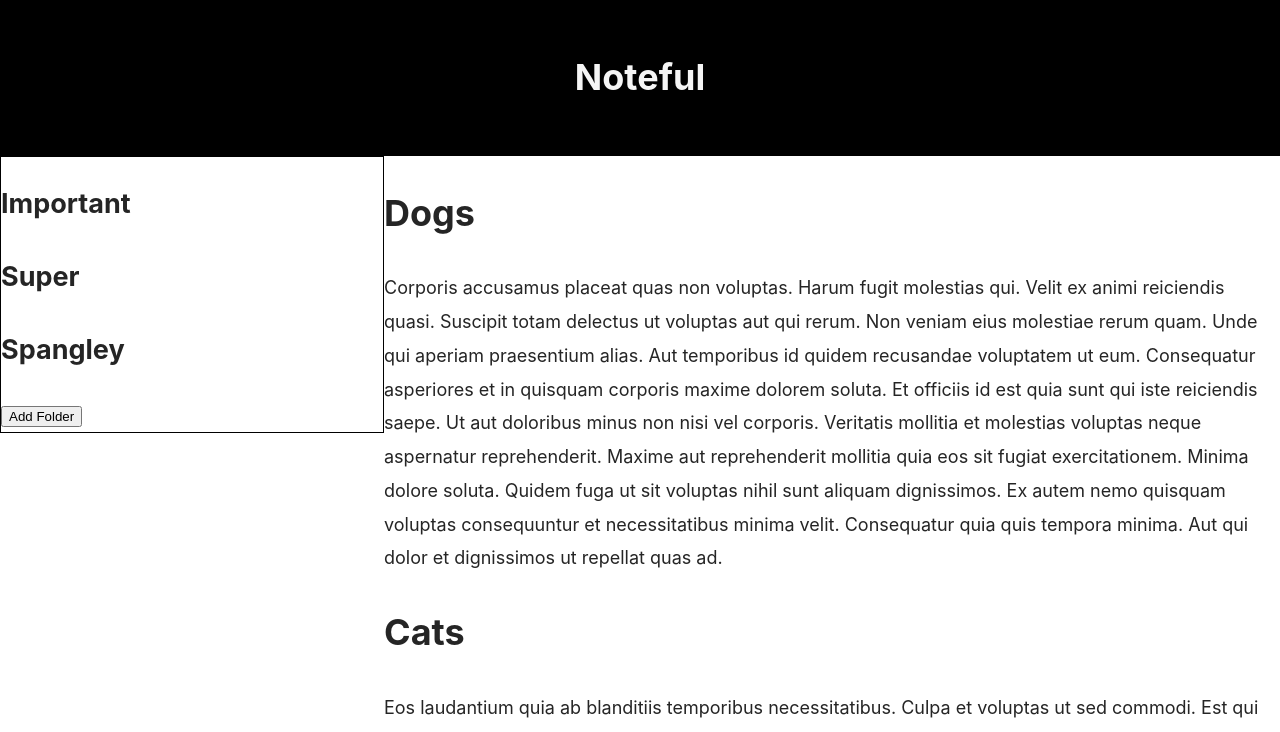
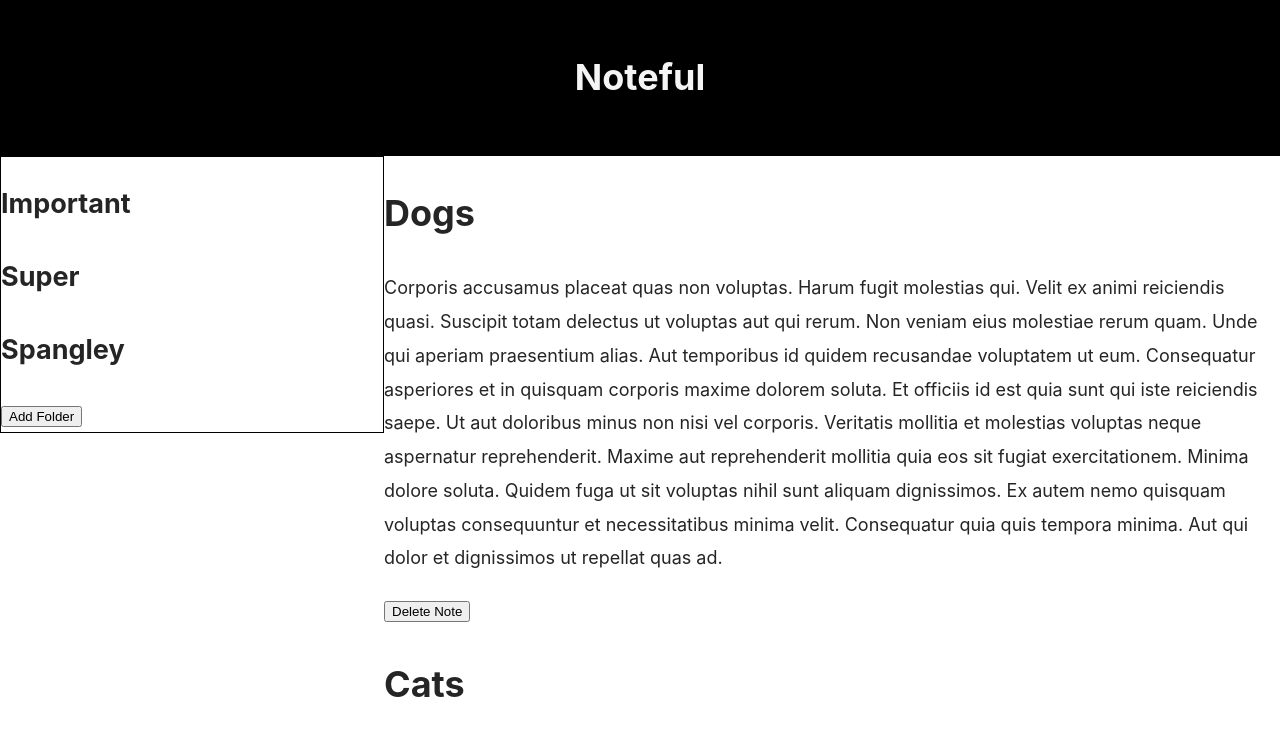
Before and after one commit to Lucho2027/noteful, a React (Create React App) app: page / in a window 1280 px wide. Shown: the top 732 px of the page. Built offline with nearby package versions, Linux system fonts and the light colour scheme.

Commit message:
"Added Delete button on notes"

```diff
--- a/src/Note/Note.js
+++ b/src/Note/Note.js
@@ -6,6 +6,7 @@ class Note extends Component {
       <div className="folder">
         <h1>{this.props.name}</h1>
         <p>{this.props.content}</p>
+        <button>Delete Note</button>
       </div>
     );
   }
```
